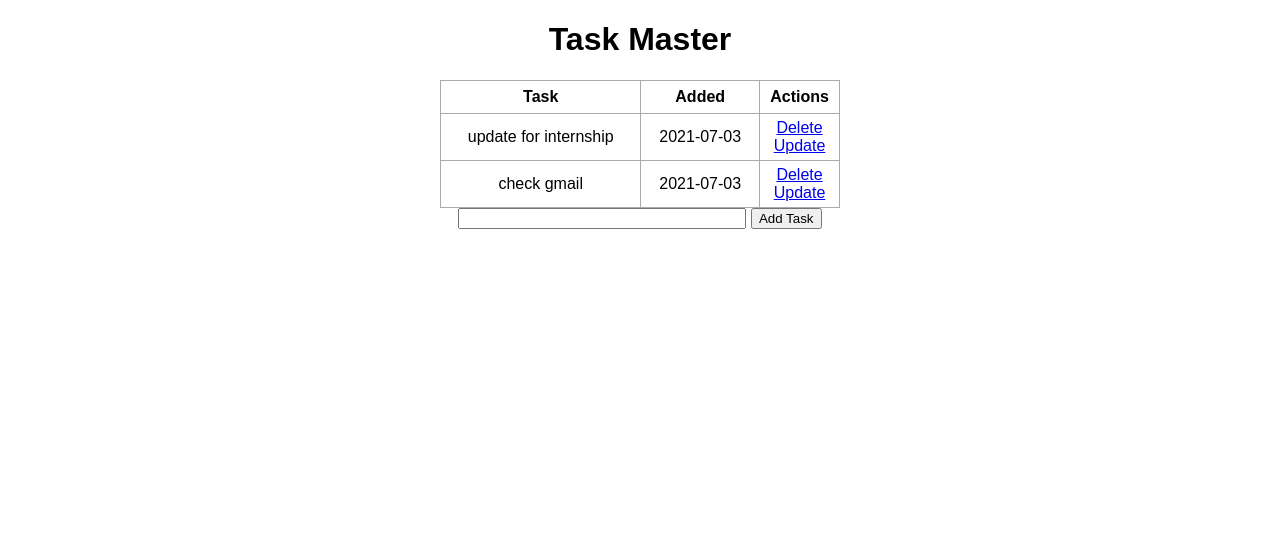
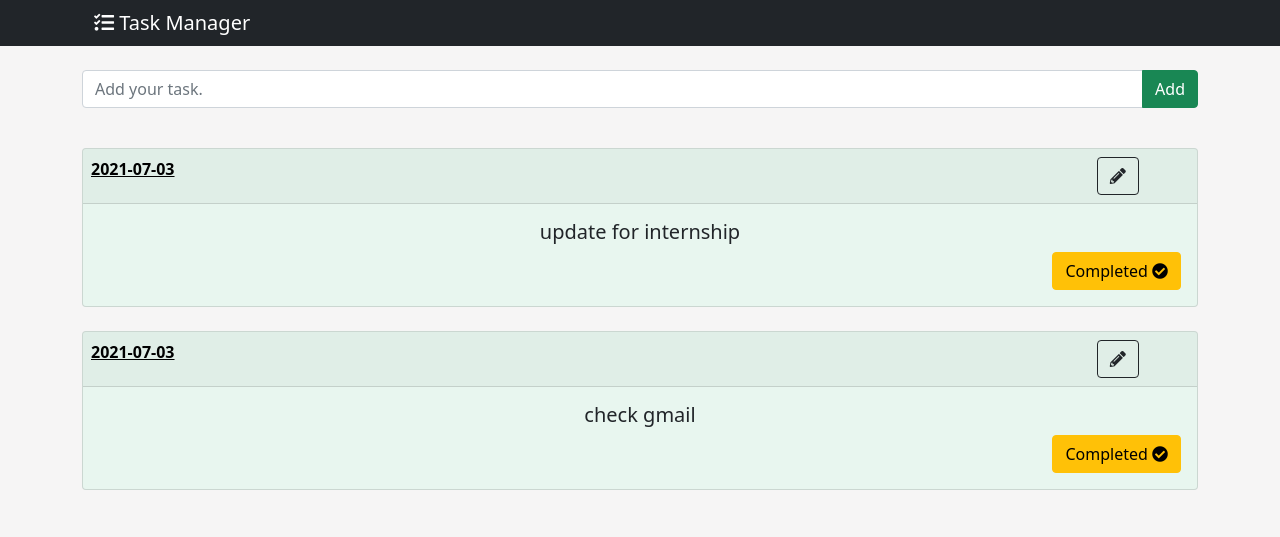
Before and after one commit to nilavya2000/Task_Manager, a Flask app: page / in a window 1280 px wide. Shown: the top 537 px of the page. Run offline with Flask 2, Linux system fonts and the light colour scheme; data comes from the database, SQL or seed files in the repository; both versions use the stored data as it was after the commit; some libraries are stand-ins or nearby versions.

Commit message:
updated_the_ui

```diff
--- a/app.py
+++ b/app.py
@@ -9,7 +9,7 @@ class ToDo(db.Model):
     id = db.Column(db.Integer, primary_key=True)
     content = db.Column(db.String(200), nullable=False)
     completed = db.Column(db.Integer, default=0)
-    date_created = db.Column(db.DateTime, default=datetime.utcnow)
+    date_created = db.Column(db.DateTime, default=datetime.today)
 
     def __repr__(self):
         return '<Task %r>' %self.id
--- a/static/css/style.css
+++ /dev/null
@@ -1,38 +0,0 @@
-body, html {
-    margin: 0;
-    font-family: sans-serif;
-    text-align: center;
-}
-
-.content {
-    margin: 0 auto;
-    width: 400px;
-}
-
-table, td, th {
-    border: 1px solid #aaa;
-    align-items: center;
-}
-
-table {
-    border-collapse: collapse;
-    width: 100%;
-}
-
-th {
-    height: 30px;
-    align-items: center;
-}
-
-td {
-    text-align: center;
-    padding: 5px;
-}
-
-.form {
-    margin-top: 20px;
-}
-
-#content {
-    width: 70%;
-}
--- a/templates/base.html
+++ b/templates/base.html
@@ -4,10 +4,62 @@
 <head>
     <meta charset="UTF-8">
     <meta name="viewport" content="width=device-width, initial-scale=1.0">
-    <link rel="stylesheet", href="{{ url_for('static', filename='css/style.css') }}">
+    <!-- <link rel="stylesheet", href="{{ url_for('static', filename='css/style.css') }}"> -->
+    <link href="https://cdn.jsdelivr.net/npm/bootstrap@5.0.2/dist/css/bootstrap.min.css" rel="stylesheet" integrity="sha384-EVSTQN3/azprG1Anm3QDgpJLIm9Nao0Yz1ztcQTwFspd3yD65VohhpuuCOmLASjC" crossorigin="anonymous">
+    <link rel="stylesheet" href="https://pro.fontawesome.com/releases/v5.10.0/css/all.css" integrity="sha384-AYmEC3Yw5cVb3ZcuHtOA93w35dYTsvhLPVnYs9eStHfGJvOvKxVfELGroGkvsg+p" crossorigin="anonymous"/>
+    <link rel="icon" type="image/png" href="https://image.flaticon.com/icons/png/128/447/447147.png">
+    <!-- <link rel="icon" type="image/png" href="../task.png"/>   -->
+    <style>
+        .task_item{
+            text-align: left;
+            margin-top: 1em;
+            background-color: aqua;
+            padding: 1em 1em 1em 1em;
+        }
+        .date{
+            margin-left: -150px;
+        }
+        .action{
+            text-align: right;
+
+        }
+        body{
+            background: #F6F5F5;  /* fallback for old browsers */
+
+
+        }
+        .card{
+            background: #E8F6EF;  /* fallback for old browsers */
+
+        }
+        .card-body{
+            text-align: right;
+        }
+        .update{
+            margin-left: 84%;
+        }
+        .title{
+            color: black;
+        }
+
+    </style>
     {% block head%} {% endblock %}
 </head>
 <body>
+
+        <nav class="navbar navbar-dark bg-dark ">
+            <div class="container">
+            <div class="container-fluid">
+              <a class="navbar-brand" href="#">
+                <!-- <img src="./assects/task.png" alt="" width="30" height="24" class="d-inline-block align-text-top"> -->
+                <i class="fas fa-tasks"></i> Task Manager
+              </a>
+            </div>
+            </div>
+          </nav>
+    <div class="container">
     {% block body %} {% endblock %}
+    </div>
+    <script src="https://cdn.jsdelivr.net/npm/bootstrap@5.0.2/dist/js/bootstrap.bundle.min.js" integrity="sha384-MrcW6ZMFYlzcLA8Nl+NtUVF0sA7MsXsP1UyJoMp4YLEuNSfAP+JcXn/tWtIaxVXM" crossorigin="anonymous"></script>
 </body>
 </html>
--- a/templates/index.html
+++ b/templates/index.html
@@ -5,29 +5,41 @@
 {% endblock %}
 
 {% block body %}
+<br>
 <div class="content">
-    <h1 style="text-align: center">Task Master</h1>
-    <table border="1">
-        <tr>
-            <th>Task</th>
-            <th>Added</th>
-            <th>Actions</th>
-        </tr>
+
+    <form action="/" method="POST">
+        <!-- <input type="text" name="content" id="content">
+        <input type="submit" value="Add Task"> -->
+        <div class="input-group mb-3">
+            <input type="text" name="content" id="content" class="form-control" placeholder="Add your task." aria-label="Add your task." aria-describedby="button-addon2">
+            <button class="btn btn-success" type="submit" id="button-addon2" value="Add Task" >Add</button>
+        </div>
+    </form>
+    <br>
+
         {% for task in tasks %}
-            <tr>
-                <td>{{ task.content }}</td>
-                <td>{{ task.date_created.date() }}</td>
-                <td>
-                    <a href="/delete/{{ task.id }}">Delete</a>
-                    <br>
-                    <a href="/update/{{ task.id }}">Update</a>
-                </td>
-            </tr>
+          <div class="card text-center">
+            <div class="card-header">
+              <ul class="nav nav-pills card-header-pills">
+                <li class="nav-item text-right">
+                    <a class="btn-outline-dark title"><b> {{task.date_created.date()}}</b> </a>
+                </li>
+                <li class="nav-item update">
+                  <a class="btn btn-outline-dark" href="/update/{{ task.id }}"><i class="fas fa-pencil-alt "></i> </a>
+                </li>
+              </ul>
+            </div>
+            <div class="card-body">
+              <h5 class="card-title text-center">{{ task.content }}</h5>
+              <a href="/delete/{{ task.id }}" class="btn btn-warning">  Completed <i class="fa fa-check-circle" aria-hidden="true"></i> </a>
+            </div>
+          </div>
+
+          <br>
         {% endfor %}
-    </table>
-    <form action="/" method="POST">
-        <input type="text" name="content" id="content">
-        <input type="submit" value="Add Task">
-    </form>
+    <!-- </table> -->
+    <br>
+
 </div>
 {% endblock %}
```
Also changed, not shown: templates/update.html (+14 -3 lines), assects/task.png (added), test.db.
